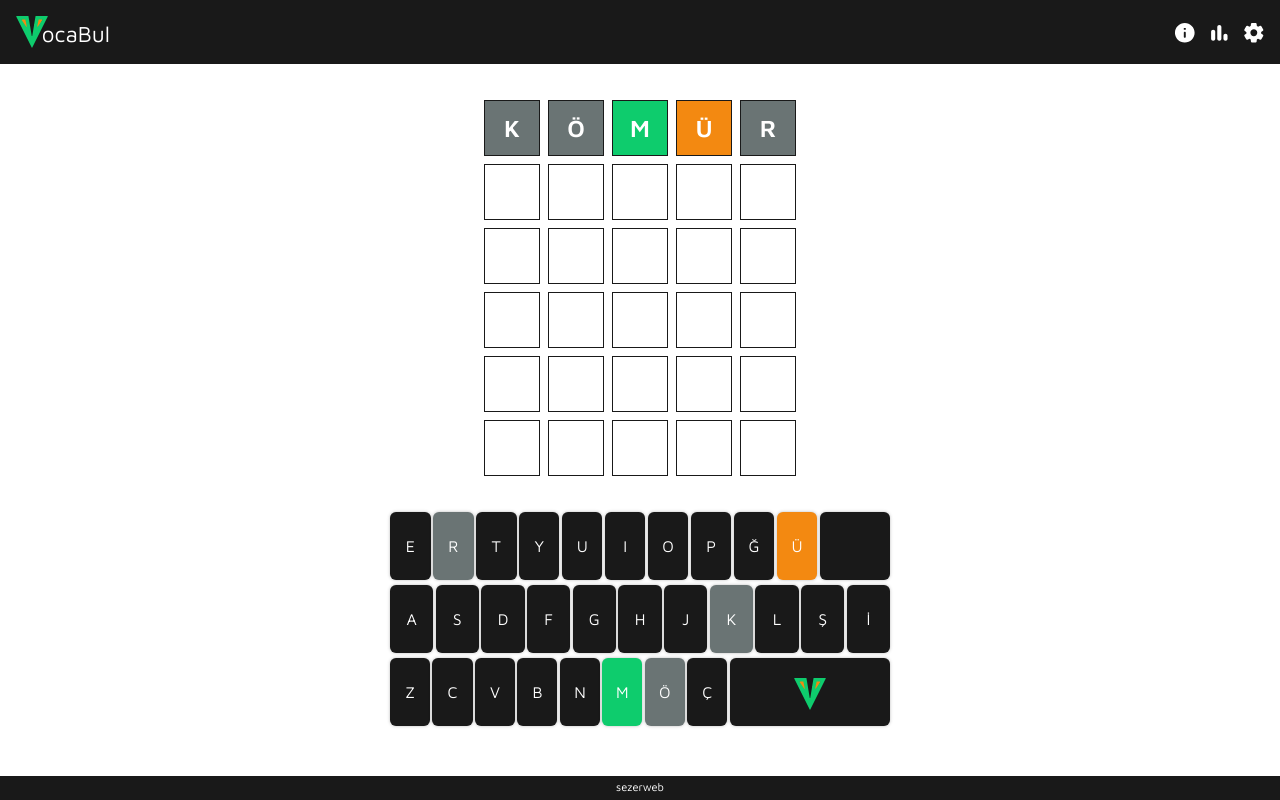
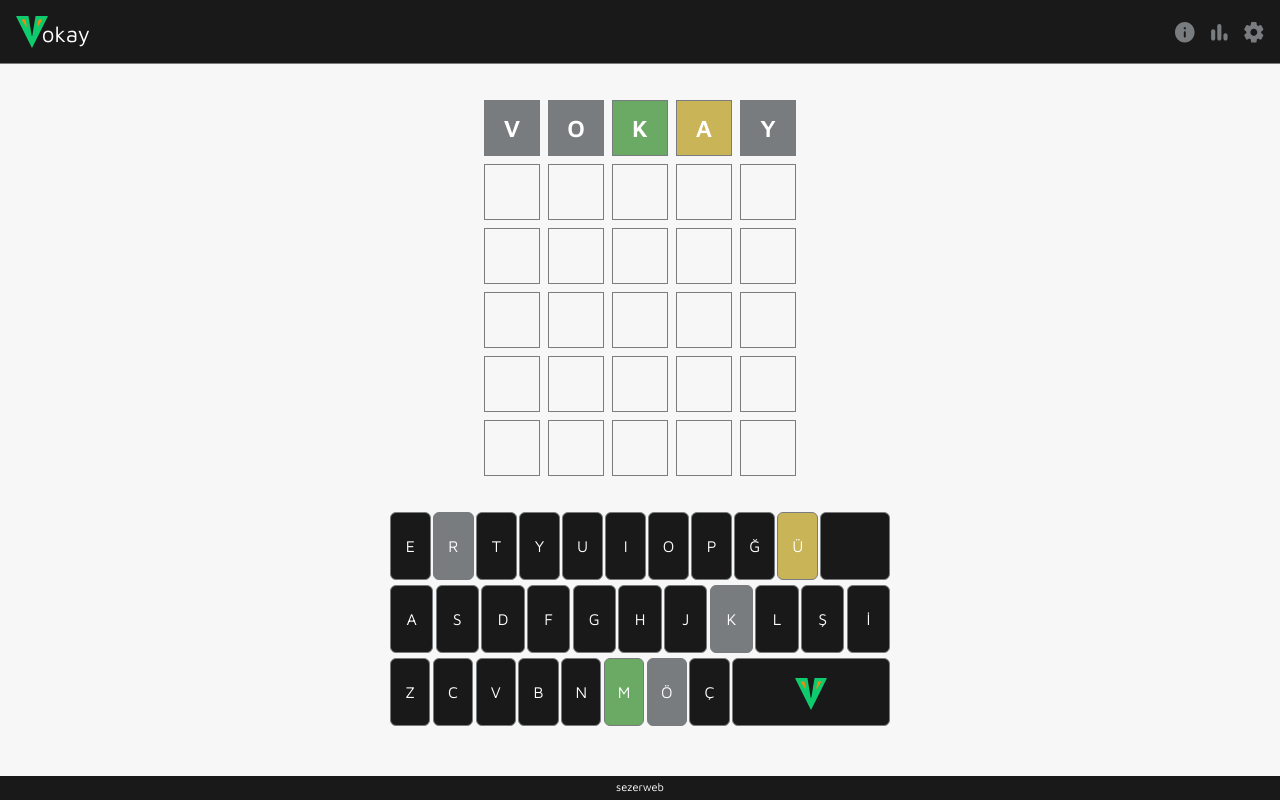
Before and after one commit to sezerweb/vocabul, a plain HTML site: page index.html in a window 1280 px wide. Drawn offline with Linux system fonts and the light colour scheme.

Commit message:
temalar oluşturuldu

```diff
--- a/css/style.scss
+++ b/css/style.scss
@@ -1,11 +1,33 @@
 @import url("https://fonts.googleapis.com/css2?family=Maven+Pro:wght@400;600&display=swap");
 
-$color-dark: #191919;
-$color-light: #fff;
 
-$color-active: rgb(106, 116, 116);
-$color-wrong: rgb(243, 137, 17);
-$color-right: rgb(14, 204, 109);
+.dark{
+  --color-dark:#191919;
+  --color-light:#fff;
+  --color-page-back :#191919 ;
+  --color-text:#fff ;
+}
+
+.light{
+  --color-dark:#191919;
+  --color-light:#fff;
+  --color-page-back :#f7f7f7 ;
+  --color-text:#191919 ;
+}
+
+
+.default-colors{
+  --color-active:#787C7E;
+  --color-wrong:#C9B458;
+  --color-right:#6AAA64;
+}
+
+.high-contrast{
+  --color-active:#343436;
+  --color-wrong:#85C0F9;
+  --color-right:#F5793A;
+}
+
 
 * {
   margin: 0;
@@ -15,13 +37,13 @@ $color-right: rgb(14, 204, 109);
 
 body {
   font-size: 16px;
-  color: $color-dark;
+  color: var(--color-dark);
   font-family: "Maven Pro", sans-serif;
-  background-color: $color-light;
+  background-color: var(--color-page-back);
   user-select: none;
 }
 a,a:link,a:hover,a:active,a:visited{
-  color: $color-light;
+  color: var(--color-light);
   text-decoration: none;
 }
 
@@ -38,9 +60,10 @@ a,a:link,a:hover,a:active,a:visited{
     justify-content: space-between;
     align-items: center;
     height: 8vh;
-    background-color: $color-dark;
-    color: $color-light;
+    background-color: var(--color-dark);
+    color: var(--color-light);
     padding: 0 1em;
+    border-bottom: 1px solid var(--color-active);
     .logo {
       mask-size: cover;
       flex: 1;
@@ -74,7 +97,7 @@ a,a:link,a:hover,a:active,a:visited{
         width: 1.4em;
         height: 1.4em;
         cursor: pointer;
-        background: $color-light;
+        background: var(--color-active);
         mask-size: cover;
       }
       .info-button {
@@ -106,13 +129,13 @@ a,a:link,a:hover,a:active,a:visited{
     .word-key {
       width: 7vh;
       height: 7vh;
-      border: 1px solid $color-dark;
+      border: 1px solid var(--color-active);
       display: flex;
       justify-content: center;
       align-items: center;
       font-weight: bold;
       font-size: 1.5em;
-      color: $color-light;
+      color: var(--color-light);
     }
   }
 
@@ -136,6 +159,7 @@ a,a:link,a:hover,a:active,a:visited{
         justify-content: center;
         align-items: center;
         border-radius: 6px;
+        border: 1px solid var(--color-active);
         cursor: pointer;
       }
       .delete {
@@ -144,7 +168,7 @@ a,a:link,a:hover,a:active,a:visited{
           width: 1.4em;
           height: 1.4em;
           mask-size: cover;
-          background-color: $color-light;
+          background-color: var(--color-light);
           mask: url(/images/backspace_black_24dp.svg);
           mask-repeat: no-repeat;
         }
@@ -164,33 +188,34 @@ a,a:link,a:hover,a:active,a:visited{
   .footer {
     height: 3vh;
     text-align: center;
-    background-color: $color-dark;
-    color: $color-light;
+    background-color: var(--color-dark);
+    color: var(--color-light);
     font-size: 0.7em;
     padding-top: 0.4em;
   }
 
   .key {
-    background-color: $color-dark;
-    color: $color-light;
-    box-shadow: 0 0 .2em rgba( $color-dark, $alpha: .3) ;
+    background-color: var(--color-dark);
+    color: var(--color-light);
+    box-shadow: 0 0 .2em rgba( var(--color-dark), $alpha: .3) ;
   }
   .active {
-    background-color: $color-active;
+    background-color: var(--color-active);
     cursor: default !important;
   }
   .right {
-    background-color: $color-right;
+    background-color: var(--color-right);
   }
   .wrong {
-    background-color: $color-wrong;
+    background-color: var(--color-wrong);
   }
 
   .info-box, .stats-box, .settings-box{
     position: absolute;
     width: 100vw;
 
-    background-color: $color-light;
+    background-color: var(--color-page-back);
+    color: var(--color-text);
 		transition: all .4s ease-in-out;
     display: flex;
     justify-content: flex-start;
@@ -216,7 +241,7 @@ a,a:link,a:hover,a:active,a:visited{
         width: 1.4em;
         height: 1.4em;
         cursor: pointer ;
-        background: $color-dark;
+        background: var(--color-text);
         mask-size: cover;
         mask: url(/images/close_black_24dp.svg);
         mask-repeat: no-repeat;
--- a/index.html
+++ b/index.html
@@ -4,19 +4,19 @@
     <meta charset="UTF-8" />
     <meta http-equiv="X-UA-Compatible" content="IE=edge" />
     <meta name="viewport" content="width=device-width, initial-scale=1.0" />
-    <title>VocaBul</title>
+    <title>Vokay</title>
     <link rel="apple-touch-icon" sizes="180x180" href="images/apple-touch-icon.png" />
     <link rel="icon" type="image/png" sizes="32x32" href="images/favicon-32x32.png" />
     <link rel="icon" type="image/png" sizes="16x16" href="images/favicon-16x16.png" />
     <link rel="manifest" href="site.webmanifest" />
     <link rel="stylesheet" href="css/style.css" />
   </head>
-  <body>
+  <body class="light default-colors">
     <div class="container">
       <div class="header">
         <div class="logo">
-          <span>VocaBul</span
-          ><img src="images/logo.svg" alt="VocaBul" title="VocaBul" />
+          <span>Vokay</span
+          ><img src="images/logo.svg" alt="Vokay" title="Vokay" />
         </div>
         <div class="icons">
           <div class="info-button"></div>
@@ -29,11 +29,11 @@
           <div class="addv">Reklam</div>
         </div>
         <div class="row">
-          <div class="word-key active">K</div>
-          <div class="word-key active">Ö</div>
-          <div class="word-key active right">M</div>
-          <div class="word-key active wrong">Ü</div>
-          <div class="word-key active">R</div>
+          <div class="word-key active">V</div>
+          <div class="word-key active">O</div>
+          <div class="word-key active right">K</div>
+          <div class="word-key active wrong">A</div>
+          <div class="word-key active">Y</div>
         </div>
         <div class="row">
           <div class="word-key"></div>
@@ -110,7 +110,7 @@
           <div class="key active">Ö</div>
           <div class="key">Ç</div>
           <div class="key try">
-            <img src="images/logo.svg" alt="Vocabul" title="Vocabul" />
+            <img src="images/logo.svg" alt="Vokay" title="Vokay" />
           </div>
         </div>
       </div>
```
Also changed, not shown: css/style.css, 1 other file.
